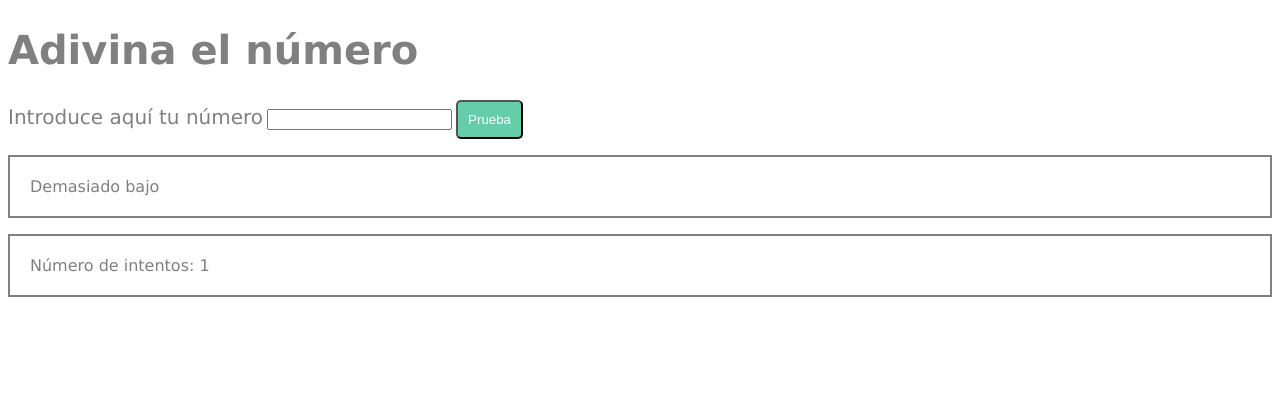
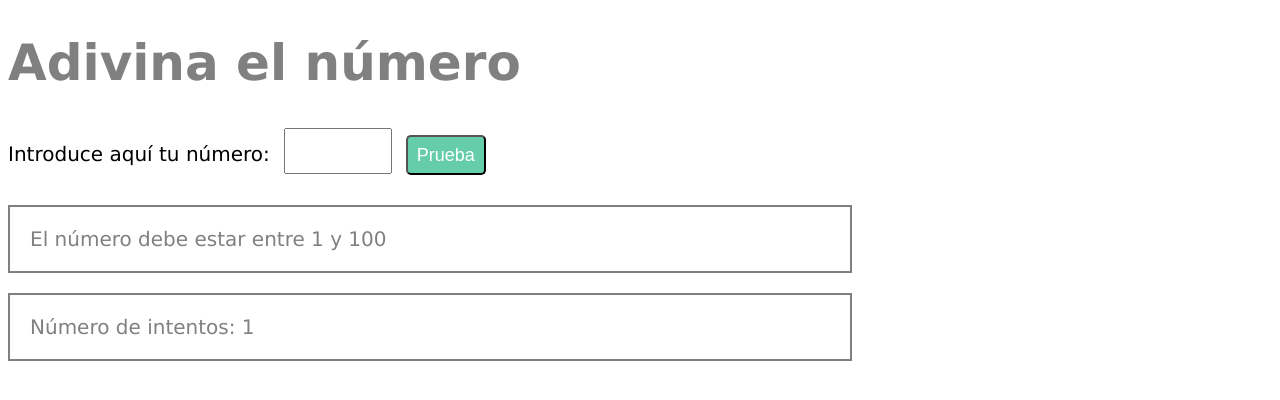
Before and after one commit to laugeeme/adalab-module2-exam-intermediate, a plain HTML site: page index.html in a window 1280 px wide. Both pictures are taken after a click on the button "Prueba". Drawn offline with Linux system fonts and the light colour scheme.

Commit message:
fix issues

```diff
--- a/index.html
+++ b/index.html
@@ -4,45 +4,7 @@
 <head>
     <meta charset="UTF-8">
     <meta name="viewport" content="width=device-width, initial-scale=1.0">
-    <style>
-        .title {
-            font-size: 40px;
-            color: gray;
-            font-family: Verdana, Geneva, Tahoma, sans-serif;
-        }
-
-        .subtitle {
-            font-size: 20px;
-            color: gray;
-            font-family: Verdana, Geneva, Tahoma, sans-serif;
-        }
-
-        .buttonSubmit{
-            background-color: mediumaquamarine;
-            color: white;
-            padding: 10px;
-            border-radius: 5px;
-        }
-
-        .clue {
-            font-size: 16px;
-            color: gray;
-            font-family: Verdana, Geneva, Tahoma, sans-serif;
-            border: 2px solid grey;
-            padding: 20px;
-        }
-
-
-        .numberAttempts {
-            font-size: 16px;
-            color: gray;
-            font-family: Verdana, Geneva, Tahoma, sans-serif;
-            border: 2px solid grey;
-            padding: 20px;
-        }
-
-
-    </style>
+    <link rel="stylesheet" href="styles/main.css">
 
     <title>Adivina el número</title>
 </head>
@@ -56,11 +18,11 @@
         </div>
 
 
-        <label for="number" class="subtitle"/> Introduce aquí tu número</label>
+        <label for="number" class="subtitle" /> Introduce aquí tu número:</label>
         <input type="number" name="number" id="number" class="numberInput">
 
 
-        <button type= "submit" class="buttonSubmit">Prueba</button>
+        <button type="submit" class="buttonSubmit">Prueba</button>
 
 
         <div>
@@ -71,7 +33,7 @@
     </main>
 
 
-    <script type="text/javascript" src="./main.js"></script>
+    <script type="text/javascript" src="./js/main.js"></script>
 </body>
 
 </html>
--- /dev/null
+++ b/js/main.js
@@ -0,0 +1,36 @@
+'use strict';
+
+const numberInputElem = document.querySelector('.numberInput');
+const buttonSubmitElem = document.querySelector('.buttonSubmit');
+const clueElem = document.querySelector('.clue');
+const numberAttemptsElem = document.querySelector('#numberAttempts');
+
+
+let maxNumber = 100;
+
+function getRandomNumber(max) {
+  return Math.ceil(Math.random() * max);
+}
+
+const result = getRandomNumber(maxNumber);
+
+
+function elementInnerContent (element, content){
+  element.innerHTML = content;
+}
+
+function getNumber() {
+  if (numberInputElem.value <= 0 || numberInputElem.value > maxNumber) {
+    elementInnerContent(clueElem, 'El número debe estar entre 1 y 100');
+  } else if (numberInputElem.value < result) {
+    elementInnerContent(clueElem,'Demasiado bajo');
+  } else if (numberInputElem.value > result) {
+    elementInnerContent(clueElem, 'Demasiado alto');
+  } else {
+    elementInnerContent(clueElem, 'Has ganado campeona!!');
+  }
+
+  numberAttemptsElem.innerHTML = parseInt(numberAttemptsElem.innerHTML) + 1;
+}
+
+buttonSubmitElem.addEventListener('click', getNumber);
--- a/main.js
+++ /dev/null
@@ -1,34 +0,0 @@
-'use strict';
-
-const numberInputElem = document.querySelector('.numberInput');
-const buttonSubmitElem = document.querySelector('.buttonSubmit');
-const clueElem = document.querySelector('.clue');
-const numberAttemptsElem = document.querySelector('#numberAttempts');
-
-function getRandomNumber(max) {
-  return Math.ceil(Math.random() * max);
-}
-
-const result = getRandomNumber(100);
-console.log(result);
-
-function getNumber() {
-  if (numberInputElem.value == result) {
-    clueElem.innerHTML = 'Has ganado campeona!!';
-  }
-
-  if (numberInputElem.value < result) {
-    clueElem.innerHTML = 'Demasiado bajo';
-  }
-
-  if (numberInputElem.value > result) {
-    clueElem.innerHTML = 'Demasiado alto';
-  }
-  if (0 < numberInputElem.value > 100) {
-    clueElem.innerHTML = 'El número debe estar entre 1 y 100';
-  }
-
-  numberAttemptsElem.innerHTML = parseInt(numberAttemptsElem.innerHTML) + 1;
-}
-
-buttonSubmitElem.addEventListener('click', getNumber);
--- /dev/null
+++ b/styles/main.css
@@ -0,0 +1,50 @@
+
+.title {
+    font-size: 50px;
+    color: gray;
+    font-family: Verdana, Geneva, Tahoma, sans-serif;
+}
+
+.subtitle {
+    font-size: 20px;
+    color: black;
+    font-family: Verdana, Geneva, Tahoma, sans-serif;
+    padding-right: 10px;
+}
+
+.numberInput{
+    height: 40px;
+    width: 100px;
+    font-size: 30px;
+    text-align: center;
+
+}
+.buttonSubmit {
+    background-color: mediumaquamarine;
+    color: white;
+    width: 80px;
+    height: 40px;
+    font-size: 18px;
+    border-radius: 5px;
+    cursor: pointer;
+    margin: 10px;
+}
+
+.clue {
+    font-size: 20px;
+    color: gray;
+    font-family: Verdana, Geneva, Tahoma, sans-serif;
+    border: 2px solid grey;
+    padding: 20px;
+    width: 800px;
+}
+
+
+.numberAttempts {
+    font-size: 20px;
+    color: gray;
+    font-family: Verdana, Geneva, Tahoma, sans-serif;
+    border: 2px solid grey;
+    padding: 20px;
+    width: 800px;
+}
```
Also changed, not shown: 3 other files.
